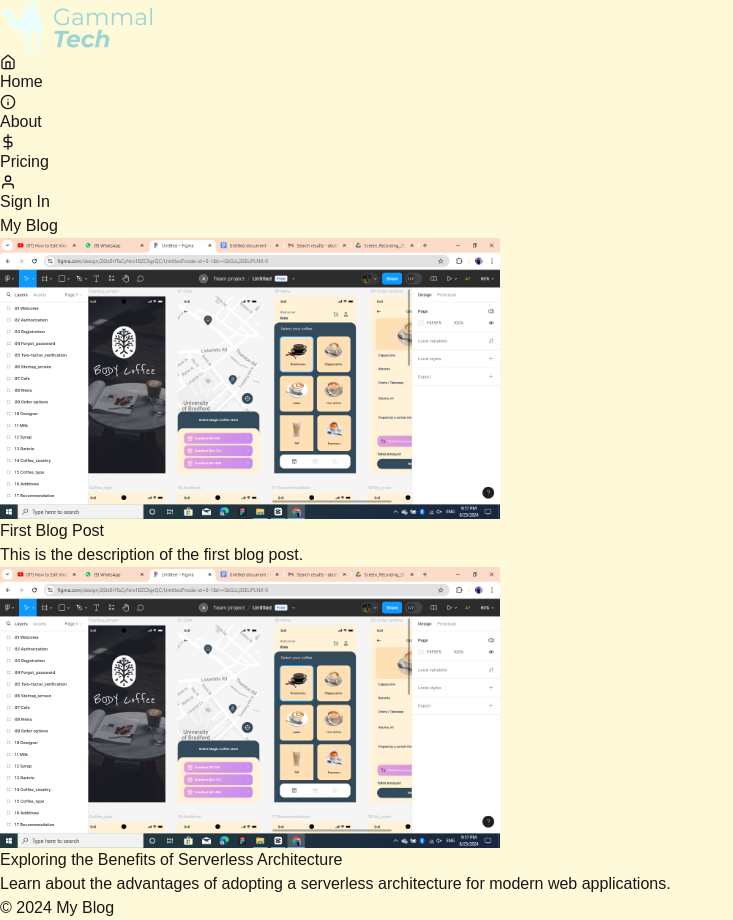
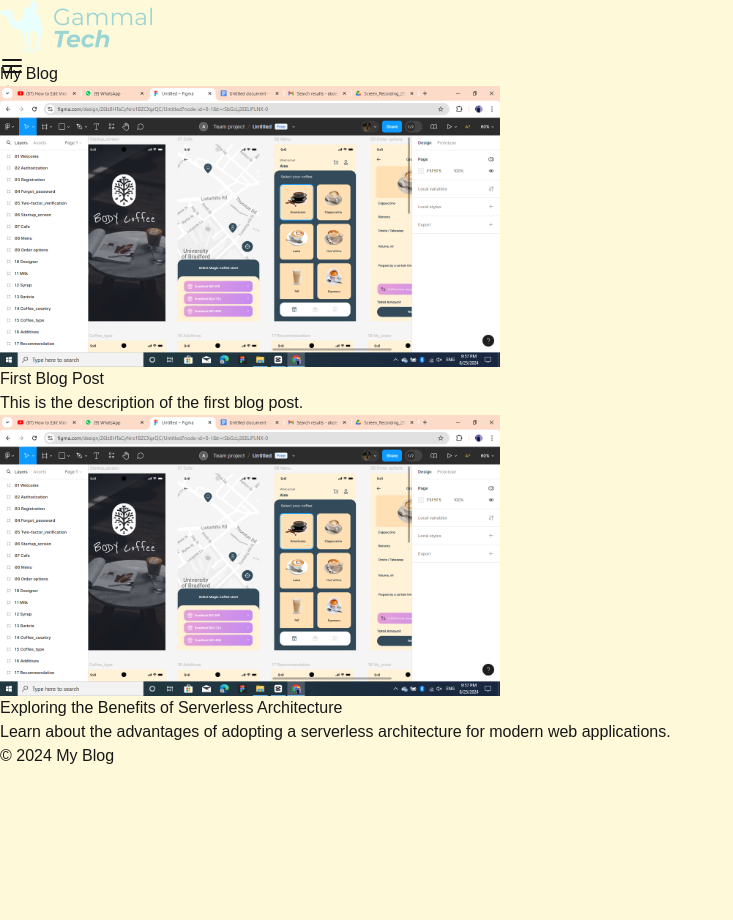
Before and after one commit to abdelrhmanadel200/Blog, a Next.js app: page / in a window 1280 px wide. Shown: the whole page, without its empty margins (0-733 px from the left). After the commit the page ends 800 px from the top, so only its background shows below. Built offline with nearby package versions, Linux system fonts and the light colour scheme.

Commit message:
Update Navbar.js

```diff
--- a/src/components/Navbar.js
+++ b/src/components/Navbar.js
@@ -1,28 +1,44 @@
 import Link from 'next/link';
 import { useState } from 'react';
-import { FiHome, FiInfo, FiDollarSign, FiUser } from 'react-icons/fi'; // Example icons from react-icons
+import { FiHome, FiInfo, FiDollarSign, FiUser, FiMenu, FiX } from 'react-icons/fi';
 
 const Navbar = () => {
-  const [dropdownOpen, setDropdownOpen] = useState(false);
+  const [mobileMenuOpen, setMobileMenuOpen] = useState(false);
+
+  const handleLinkClick = () => {
+    setMobileMenuOpen(false);
+  };
 
   return (
-    <header className="flex items-center justify-between p-4 bg-[#0D9488]">
+    <header className="flex items-center justify-between bg-gradient-to-r from-teal-500 to-teal-700 shadow-md" style={{ height: '62.078px' }}>
       <div>
-        <img src="images/c186678f7cd589c185fff8baa189e685.png" alt="Logo" className="h-10" />
+        <img src="images/c186678f7cd589c185fff8baa189e685.png" alt="Logo" className="ml-2 h-10" />
       </div>
-      <nav className="relative flex items-center space-x-8">
-        <Link href="/" className="flex items-center text-white hover:text-gray-200 transition duration-200 ml-4">
+
+
+      <button
+        className="md:hidden text-white"
+        onClick={() => setMobileMenuOpen(!mobileMenuOpen)}
+        aria-expanded={mobileMenuOpen}
+        aria-label="Toggle navigation"
+      >
+        {mobileMenuOpen ? <FiX size={24} /> : <FiMenu size={24} />}
+      </button>
+
+
+      <nav className={`relative flex items-center ${mobileMenuOpen ? 'flex-col absolute top-16 left-0 w-full bg-gradient-to-r from-teal-500 to-teal-700 md:static md:flex-row' : 'hidden md:flex'}`}>
+        <Link href="/" className="flex items-center text-white hover:text-gray-200 transition duration-200 mx-2 p-2" onClick={handleLinkClick}>
           <FiHome className="mr-1" /> Home
         </Link>
-        <Link href="https://www.gammal.tech/" className="flex items-center text-white hover:text-gray-300 transition duration-200 ml-4">
+        <Link href="https://www.gammal.tech/" className="flex items-center text-white hover:text-gray-300 transition duration-200 mx-2 p-2" onClick={handleLinkClick}>
           <FiInfo className="mr-1" /> About
         </Link>
-        <Link href="/pricing" className="flex items-center text-white hover:text-gray-300 transition duration-200 ml-4">
+        <Link href="/pricing" className="flex items-center text-white hover:text-gray-300 transition duration-200 mx-2 p-2" onClick={handleLinkClick}>
           <FiDollarSign className="mr-1" /> Pricing
         </Link>
-        <Link href="/signin" className="flex items-center  ml-4">
+        <Link href="/signin" className="flex items-center" onClick={handleLinkClick}>
           <span
-            className="bg-[#FCE09B] text-black px-4 py-2 flex items-center justify-center hover:bg-yellow-300 transition duration-200 ml-4"
+            className="bg-[#FCE09B] text-black px-4 py-2 flex items-center justify-center hover:bg-[#FFEEA9] transition duration-200 mr-6"
             style={{ borderRadius: '30px', minWidth: '94px', minHeight: '43px' }}
           >
             <FiUser className="mr-1" /> Sign In
@@ -33,5 +49,4 @@ const Navbar = () => {
   );
 };
 
-
 export default Navbar;
```
